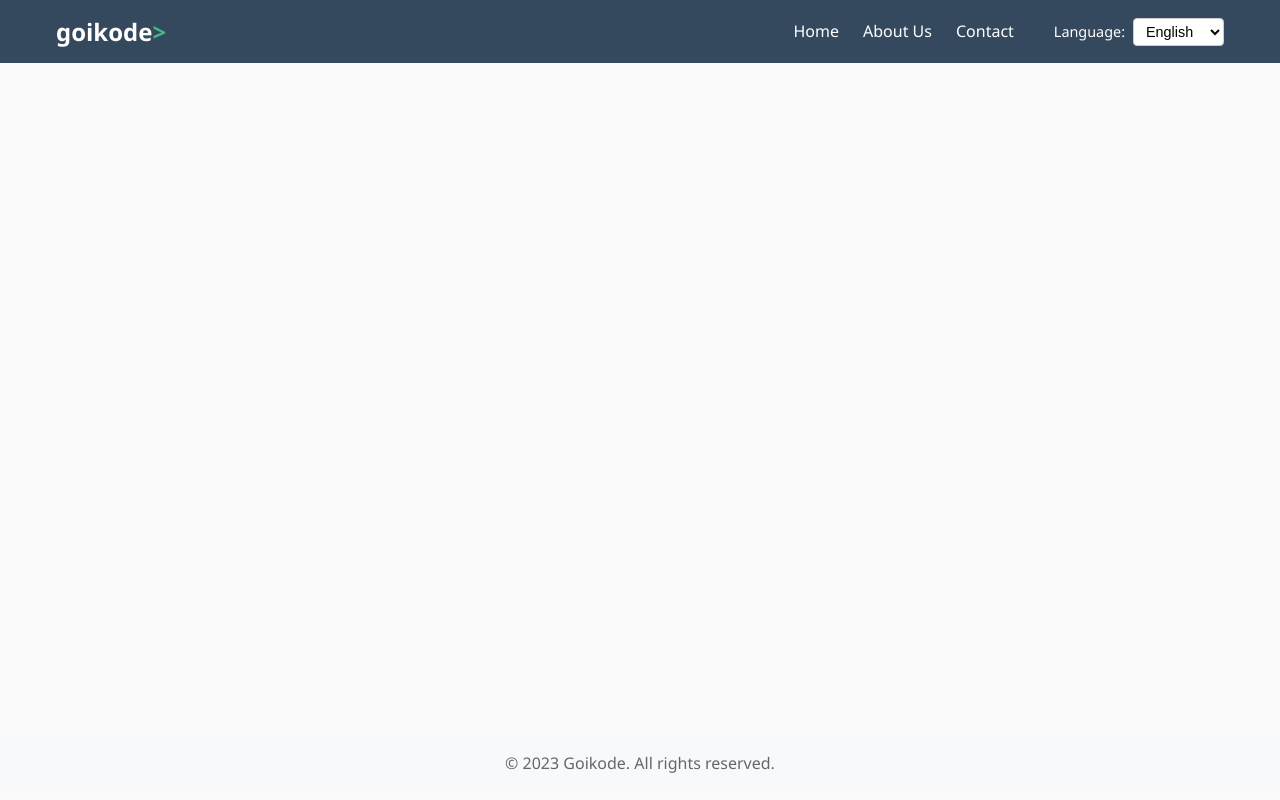
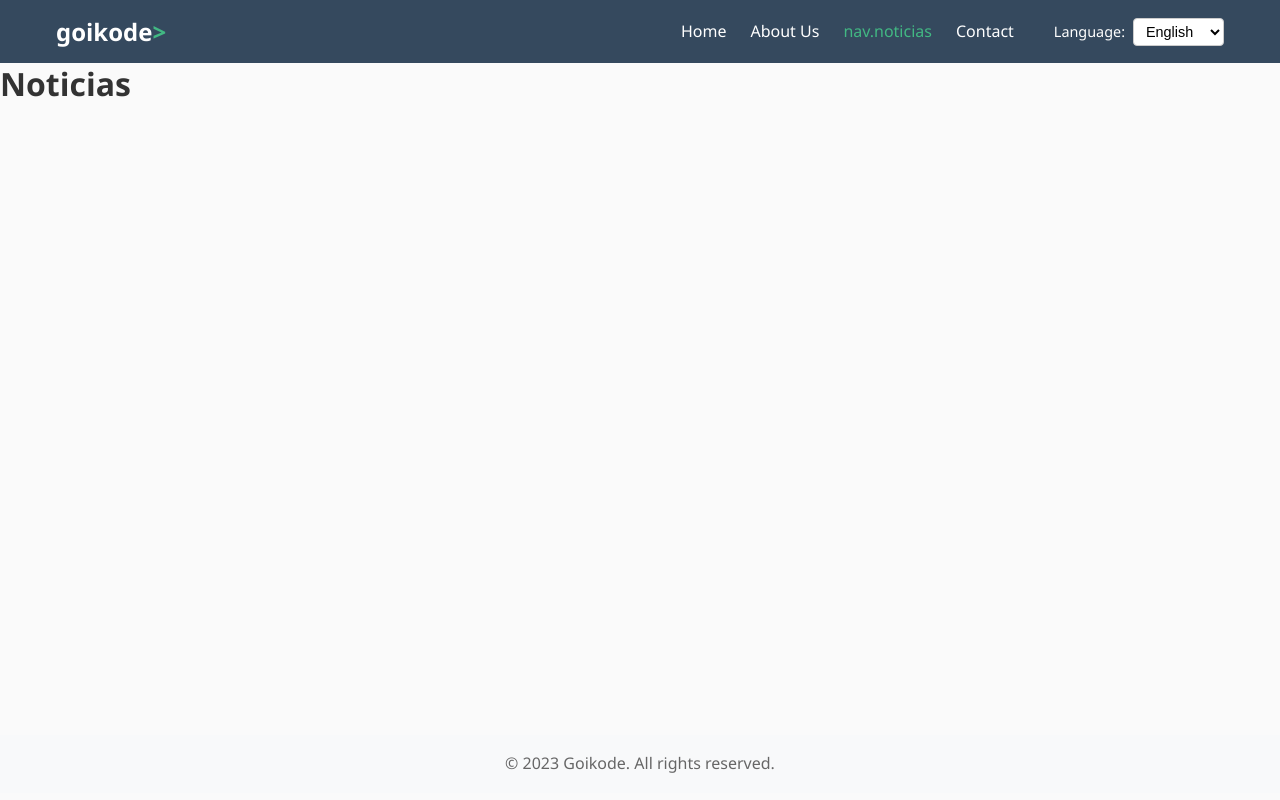
Before and after one commit to UCarbajo/goikode-multilang, a Vue app: page /noticias in a window 1280 px wide. Built offline with nearby package versions, Linux system fonts and the light colour scheme.

Commit message:
Feat: añadio Noticias

```diff
--- a/src/components/AppHeader.vue
+++ b/src/components/AppHeader.vue
@@ -9,6 +9,7 @@
       <nav>
         <router-link to="/">{{ $t("nav.home") }}</router-link>
         <router-link to="/about">{{ $t("nav.about") }}</router-link>
+        <router-link to="/noticias">{{ $t("nav.noticias") }}</router-link>
         <router-link to="/contacto">{{ $t("nav.contacto") }} </router-link>
         <LanguageSelector class="language-selector" />
       </nav>
--- a/src/router/index.js
+++ b/src/router/index.js
@@ -2,6 +2,7 @@ import { createRouter, createWebHistory } from "vue-router";
 import HomeView from "../views/HomeView.vue";
 import AboutView from "../views/AboutView.vue";
 import Contacto from "../views/Contacto.vue";
+import NoticiasView from "../views/NoticiasView.vue";
 
 const router = createRouter({
   history: createWebHistory(import.meta.env.BASE_URL),
@@ -21,6 +22,11 @@ const router = createRouter({
       name: "contacto",
       component: Contacto,
     },
+    {
+      path: "/noticias",
+      name: "noticias",
+      component: NoticiasView,
+    },
   ],
 });
 
--- /dev/null
+++ b/src/views/NoticiasView.vue
@@ -0,0 +1,3 @@
+<template>
+  <h1>Noticias</h1>
+</template>
```
Also changed, not shown: 4 other files (tests, documents, lock files or other folders).
